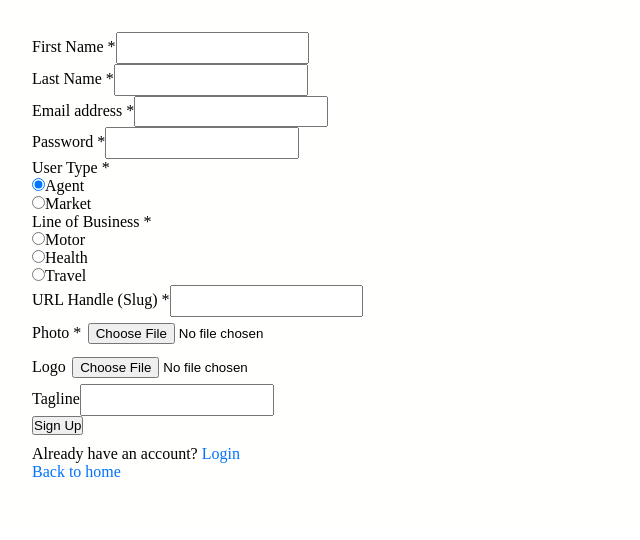
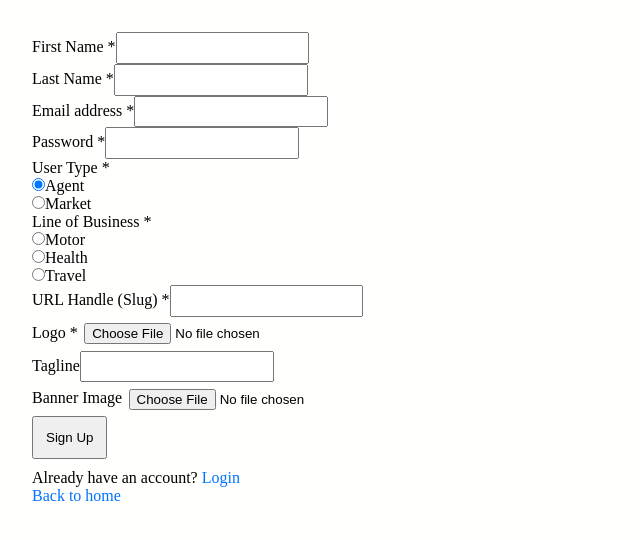
Before and after one commit to kundu-aig/CodeReapers, a Next.js app in the folder frontend/: page /signup in a window 1280 px wide. Both pictures are taken after a click on the radio button "Agent". Shown: the top 540 px of the page, without its empty margins (0-640 px from the left). Built offline with nearby package versions, Linux system fonts and the light colour scheme.

Commit message:
ui fixes

```diff
--- a/frontend/src/component/profile/index.jsx
+++ b/frontend/src/component/profile/index.jsx
@@ -29,7 +29,7 @@ const Profile = () => {
               height: "40px",
               backgroundColor: "grey",
               borderRadius: "50%",
-              backgroundImage: userData ? `url(${userData.photo})` : "none",
+              backgroundImage: userData ? `url(${userData?.logo})` : "none",
               backgroundSize: "cover",
               backgroundPosition: "center",
             }}
--- a/frontend/src/component/signup/index.jsx
+++ b/frontend/src/component/signup/index.jsx
@@ -24,7 +24,7 @@ const SignupForm = () => {
     userType: "",
     lob: "",
     urlHandle: "",
-    photo: null,
+    bannerImage: null,
     logo: null,
     tagLine: "",
   });
@@ -78,8 +78,8 @@ const SignupForm = () => {
     if (formData.userType === "agent" && !formData.urlHandle.trim()) {
       errors.urlHandle = "URL Handle (Slug) is required";
     }
-    if (formData.userType === "agent" && !formData.photo) {
-      errors.photo = "Photo is required";
+    if (formData.userType === "agent" && !formData.logo) {
+      errors.photo = "Logo is required";
     }
     // if (formData.userType === "agent" && !formData.bannerImage) {
     //   errors.photo = "BannerImage URL is required";
@@ -105,7 +105,7 @@ const SignupForm = () => {
         formDataToSend.append("lob", formData.lob);
         formDataToSend.append("urlHandle", formData.urlHandle);
         formDataToSend.append("tagLine", formData.tagLine);
-        formDataToSend.append("photo", formData.photo);
+        formDataToSend.append("bannerImage", formData.bannerImage);
         formDataToSend.append("logo", formData.logo);
         console.log("formData", formData);
         console.log("formDataToSend", formDataToSend.get("photo"));
@@ -350,24 +350,8 @@ const SignupForm = () => {
                     </Form.Control.Feedback>
                   )}
                 </Form.Group>
-                <Form.Group className="mb-3" controlId="photo">
-                  <Form.Label>Photo *</Form.Label>
-                  <Form.Control
-                    type="file"
-                    className={formErrors.photoUrl ? "is-invalid" : ""}
-                    name="photo"
-                    accept="image/*"
-                    onChange={handleChange}
-                  />
-                  {formErrors.photoUrl && (
-                    <Form.Control.Feedback type="invalid">
-                      {formErrors.photoUrl}
-                    </Form.Control.Feedback>
-                  )}
-                </Form.Group>
-
                 <Form.Group className="mb-3" controlId="logo">
-                  <Form.Label>Logo</Form.Label>
+                  <Form.Label>Logo *</Form.Label>
                   <Form.Control
                     type="file"
                     name="logo"
@@ -384,6 +368,21 @@ const SignupForm = () => {
                     onChange={handleChange}
                     maxLength={200}
                   />
+                </Form.Group>
+                <Form.Group className="mb-3" controlId="bannerImage">
+                  <Form.Label>Banner Image</Form.Label>
+                  <Form.Control
+                    type="file"
+                    className={formErrors.bannerImage ? "is-invalid" : ""}
+                    name="bannerImage"
+                    accept="image/*"
+                    onChange={handleChange}
+                  />
+                  {formErrors.bannerImage && (
+                    <Form.Control.Feedback type="invalid">
+                      {formErrors.bannerImage}
+                    </Form.Control.Feedback>
+                  )}
                 </Form.Group>
               </>
             )}
--- a/frontend/src/styles/globals.css
+++ b/frontend/src/styles/globals.css
@@ -35,3 +35,7 @@ a {
 .form-select {
   padding: 0.4rem 0.4rem;
 }
+
+.btn {
+  padding: 0.75rem;
+}
```
Also changed, not shown: frontend/src/pages/updateProfile.js (+26 -19 lines).
